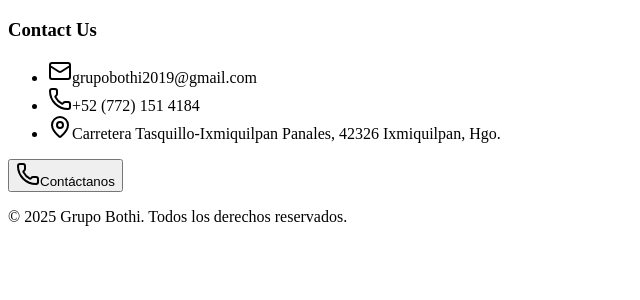
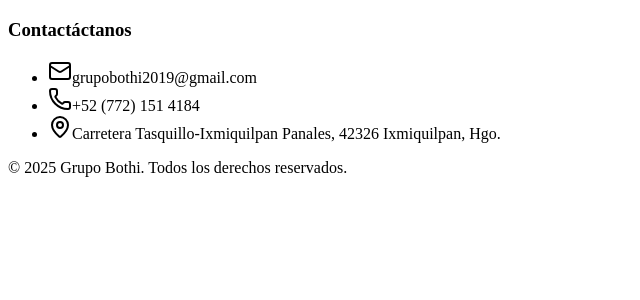
Before and after one commit to Grupo-Bothi/grupo-bothi-web, a Next.js app: page /Footer in a window 1280 px wide. Shown: the top 300 px of the page, without its empty margins (0-640 px from the left). Built offline with nearby package versions, Linux system fonts and the light colour scheme.

Commit message:
fix(contact): add label

```diff
--- a/pages/AreYouReady.tsx
+++ b/pages/AreYouReady.tsx
@@ -1,5 +1,5 @@
 import Image from "next/image";
-import Contact from "./Contact";
+// import Contact from "./Contact";
 
 export default function AreYouReady() {
   return (
@@ -25,7 +25,7 @@ export default function AreYouReady() {
               un proyecto creativo para compartir con el mundo.
             </p>
 
-            <Contact className="bg-gray-200 hover:bg-gray-300 text-gray-800 font-medium px-8 py-6 rounded-full text-lg" />
+            {/* <Contact className="bg-gray-200 hover:bg-gray-300 text-gray-800 font-medium px-8 py-6 rounded-full text-lg" /> */}
           </div>
         </div>
       </div>
--- a/pages/Contact.tsx
+++ b/pages/Contact.tsx
@@ -65,9 +65,9 @@ export default function Contact({ className }: ContactProps) {
           description: "Gracias por contactarnos. Te responderemos pronto.",
           variant: "default",
         });
-        reset();
-        setOpen(false);
       }
+      reset();
+      setOpen(false);
     } catch (error) {
       toast({
         title: "Error al enviar mensaje",
--- a/pages/Footer.tsx
+++ b/pages/Footer.tsx
@@ -1,7 +1,7 @@
 "use client";
 
 import { Mail, Phone, MapPin } from "lucide-react";
-import Contact from "./Contact";
+// import Contact from "./Contact";
 import { useMediaQuery } from "../hooks/use-media-query";
 
 export default function Footer() {
@@ -23,7 +23,7 @@ export default function Footer() {
         <div className="grid grid-cols-1 gap-8 md:grid-cols-4">
           {/* Contact */}
           <div className="space-y-4">
-            <h3 className="text-lg font-bold">Contact Us</h3>
+            <h3 className="text-lg font-bold">Contactáctanos</h3>
             <ul className="space-y-2">
               <li className="flex items-center gap-2 text-sm text-muted-foreground">
                 <Mail className="w-4 h-4" />
@@ -38,7 +38,7 @@ export default function Footer() {
                 <span>Carretera Tasquillo-Ixmiquilpan Panales, 42326 Ixmiquilpan, Hgo.</span>
               </li>
             </ul>
-            <Contact className={"gap-2"} />
+            {/* <Contact className={"gap-2"} /> */}
           </div>
         </div>
 
--- a/pages/Services.tsx
+++ b/pages/Services.tsx
@@ -16,7 +16,7 @@ import {
   Hammer,
   ShowerHead,
 } from "lucide-react";
-import Contact from "./Contact";
+// import Contact from "./Contact";
 
 interface ElectricalService {
   icon: React.ReactNode;
@@ -122,7 +122,7 @@ export default function Services() {
         <p className="text-muted-foreground mb-4">
           ¿Necesita un servicio que no figura en la lista anterior?
         </p>
-        <Contact className={"gap-2"} />
+        {/* <Contact className={"gap-2"} /> */}
       </div>
     </div>
   );
--- a/src/components/emails-messages/EmailBusinessMessage.tsx
+++ b/src/components/emails-messages/EmailBusinessMessage.tsx
@@ -79,7 +79,7 @@ const MessageBusinessEmail = ({
             <Hr className="border-gray-200 my-4" />
             <Text className="text-sm text-gray-500 text-center">
               Este mensaje fue enviado desde el formulario de contacto de Grupo
-              Bothi.
+              Bothi Multiservicios.
             </Text>
           </Container>
         </Body>
```
